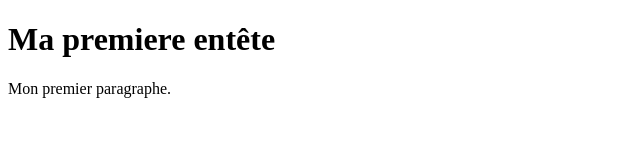
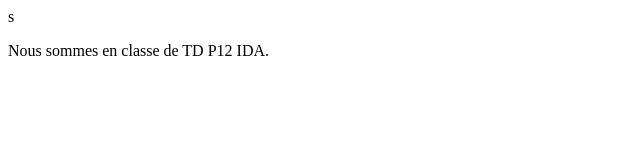
Before and after one commit to msow94/msow94.github.io, a plain HTML site: page index.html in a window 1280 px wide. Shown: the whole page, without its empty margins (0-640 px from the left). Drawn offline with Linux system fonts and the light colour scheme.

Commit message:
Update index.html

```diff
--- a/index.html
+++ b/index.html
@@ -1,12 +1,11 @@
 <!DOCTYPE html>
 <html>
 <head>
-<title>Titre de la page</title>
+	<meta charset="utf-8">
+	<meta name="viewport" content="width=device-width, initial-scale=1">
+	<title>Ma Premiere Page Web</title>
 </head>
-<body>
-<h1>Ma premiere
-entête</h1>
-<p>Mon premier
-paragraphe.</p>
+<body>s
+	<p>Nous sommes en classe de TD P12 IDA.</p>
 </body>
 </html>
```
